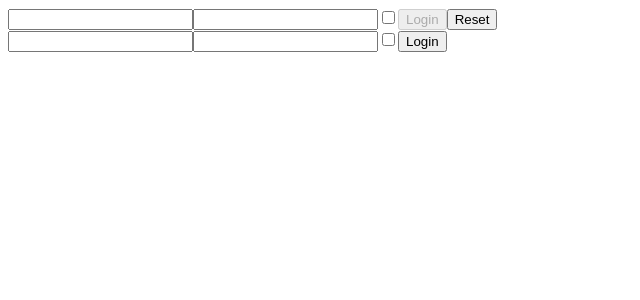
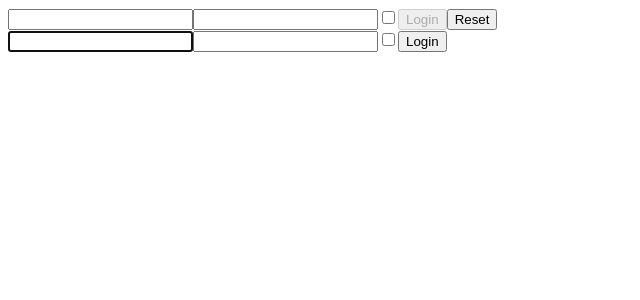
Before and after one commit to Marius0092/react-exercises, a React (Create React App) app: page / in a window 1280 px wide. Shown: the top 300 px of the page, without its empty margins (0-640 px from the left). Built offline with nearby package versions, Linux system fonts and the light colour scheme.

Commit message:
forms-06

```diff
--- a/src/UncontrolledLogin.js
+++ b/src/UncontrolledLogin.js
@@ -15,7 +15,7 @@ export class UncontrolledLogin extends React.Component {
         return(
         <div>
             <form onSubmit={this.handleLogin}>
-                <input name="username" />
+                <input name="username" autoFocus/>
                 <input name="password" type="password" />
                 <input name="remember" type="checkbox" />
 
```
